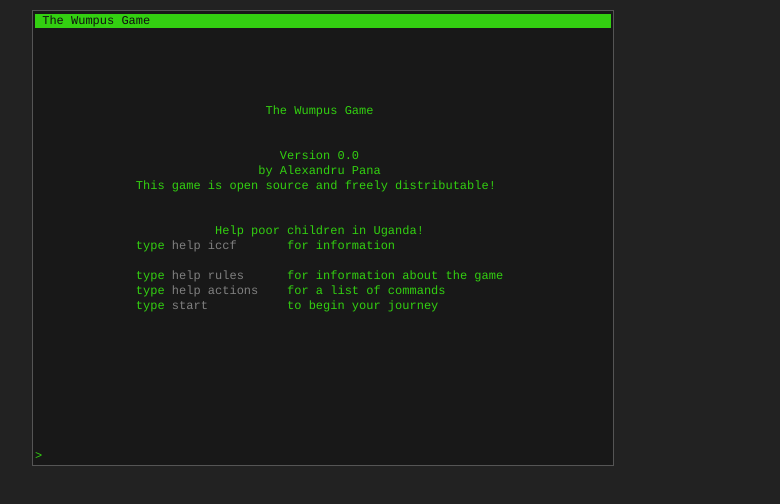
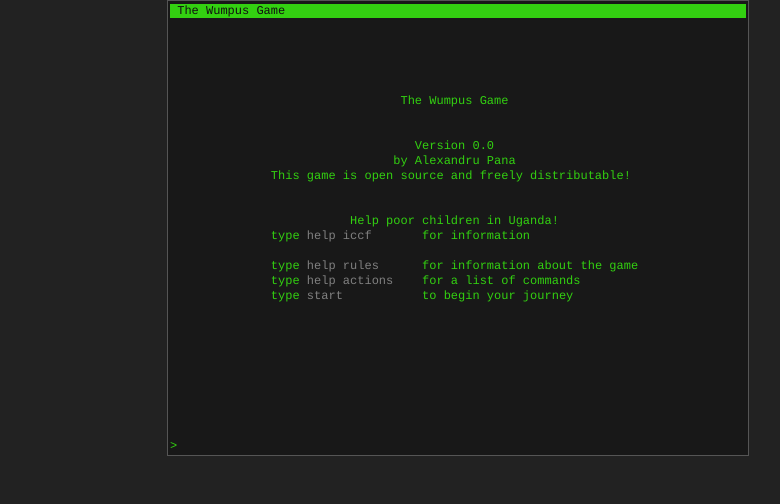
Before and after one commit to OneGameAMonth/1gam-feb-wumpus, a plain HTML site: page index.html in a window 1280 px wide. Shown: the whole page, without its empty margins (188-968 px from the left). Drawn offline with Linux system fonts and the light colour scheme.

Commit message:
Centered terminal

```diff
--- a/css/default.css
+++ b/css/default.css
@@ -51,10 +51,11 @@ a.termopen:active {
 }
 
 div#term{
-    position:absolute;
-    top:20px;
-    left:100px
+    margin-left:auto;
+    margin-right:auto;
+    width: 570px;
 }
+
 body{
     background-color:#222222;
     color:#cccccc;
--- a/js/game/game.js
+++ b/js/game/game.js
@@ -1,7 +1,7 @@
 $(document).ready( function(){
     term=new Terminal(
         {
-            x: 220,
+            x: 0,
             y: 10,
             rows: 30,
             termDiv: 'term',
```
Also changed, not shown: index.html (+2 -2 lines).
